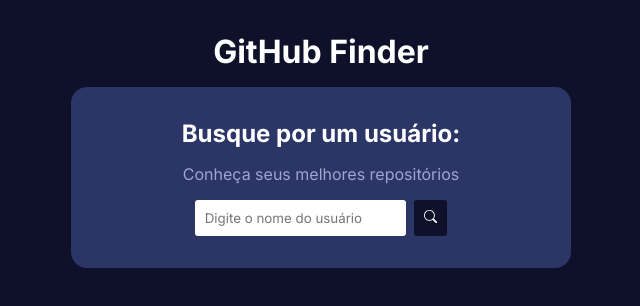
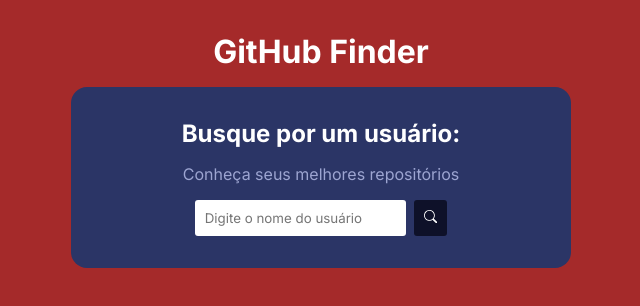
Before and after one commit to WesleySv19/github_api_ts, a React (Vite) app: page / in a window 1280 px wide. Shown: the top 306 px of the page, without its empty margins (319-959 px from the left). Built offline with nearby package versions, Linux system fonts and the light colour scheme.

Commit message:
adding new background

```diff
--- a/src/index.css
+++ b/src/index.css
@@ -7,7 +7,7 @@
 }
 
 body {
-  background-color: #0e1129;
+  background-color: #A52A2A;
   padding: 2rem;
 }
 
```
